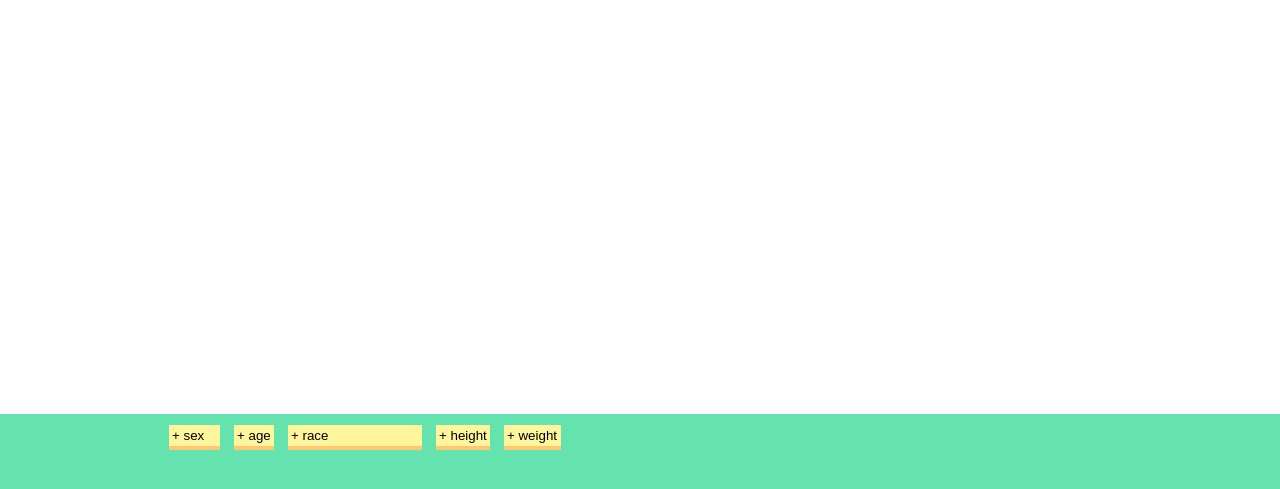
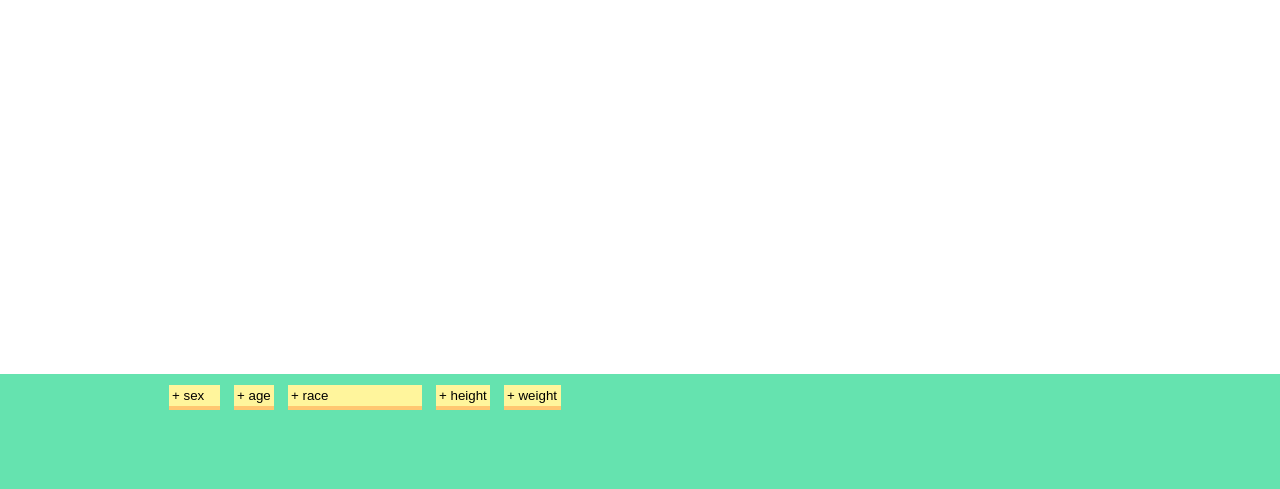
Before and after one commit to skortchmark9/stop-and-frisk, a plain HTML site: page web/app/templates/selection.html in a window 1280 px wide. Shown: the part 259-748 px from the top of the page. Drawn offline with Linux system fonts and the light colour scheme.

Commit message:
fixed missing file

```diff
--- a/web/app/static/css/selection.css
+++ b/web/app/static/css/selection.css
@@ -101,7 +101,7 @@ select.button_style {
 
 #to-select{
   background: #65e3af;
-  padding-bottom: 80px;
+  padding-bottom: 120px;
   position: absolute;
   bottom: 0px;
   width: 100%;
```
